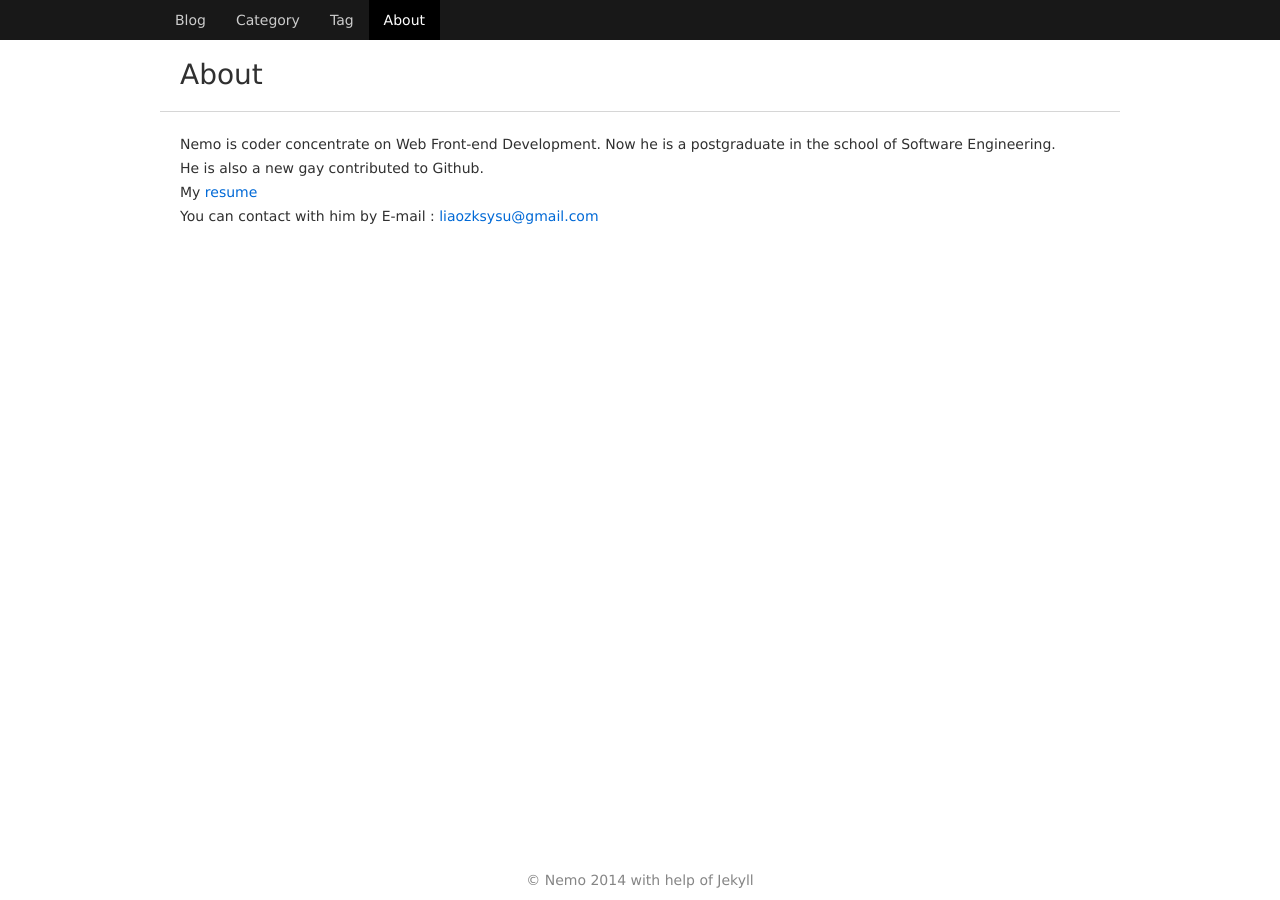
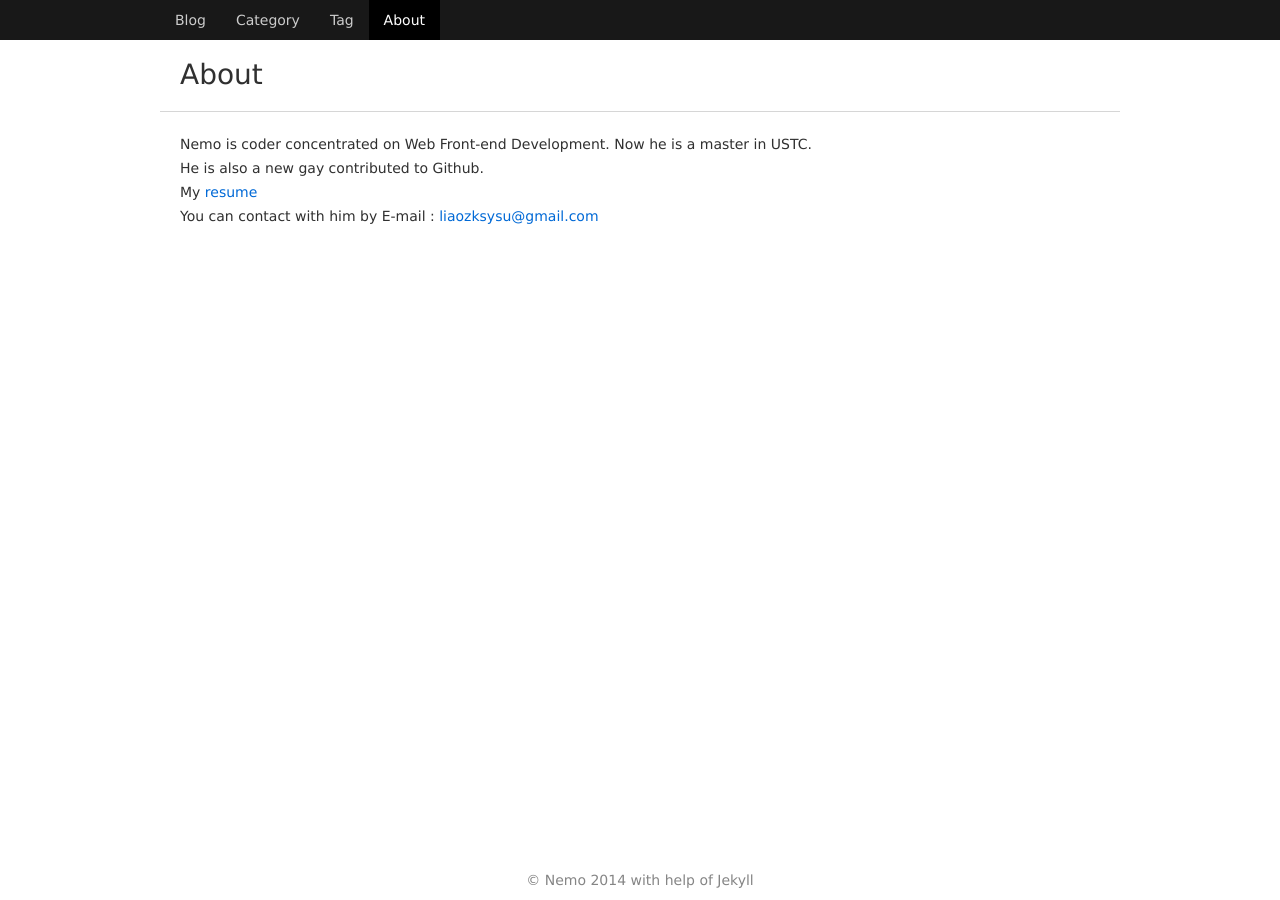
Before and after one commit to Caesor/caesor.github.io, a Jekyll site: the page built from about.html, in a window 1280 px wide. Built offline with Jekyll 4.4.1, drawn with Linux system fonts in a browser that asks for light colours.

Commit message:
edit the information in aboutme page

```diff
--- a/about.html
+++ b/about.html
@@ -2,7 +2,7 @@
 layout: template
 title: About
 ---
-<p>Nemo is coder concentrate on Web Front-end Development. Now he is a postgraduate in the school of Software Engineering.</p>
+<p>Nemo is coder concentrated on Web Front-end Development. Now he is a master in USTC.</p>
 <p>He is also a new gay contributed to Github.</p>
 <p>My <a href="resume.html">resume</a></p>
 <p>You can contact with him by E-mail : <a href="mailto:liaozksysu@gmail.com">liaozksysu@gmail.com</a></p>
```
